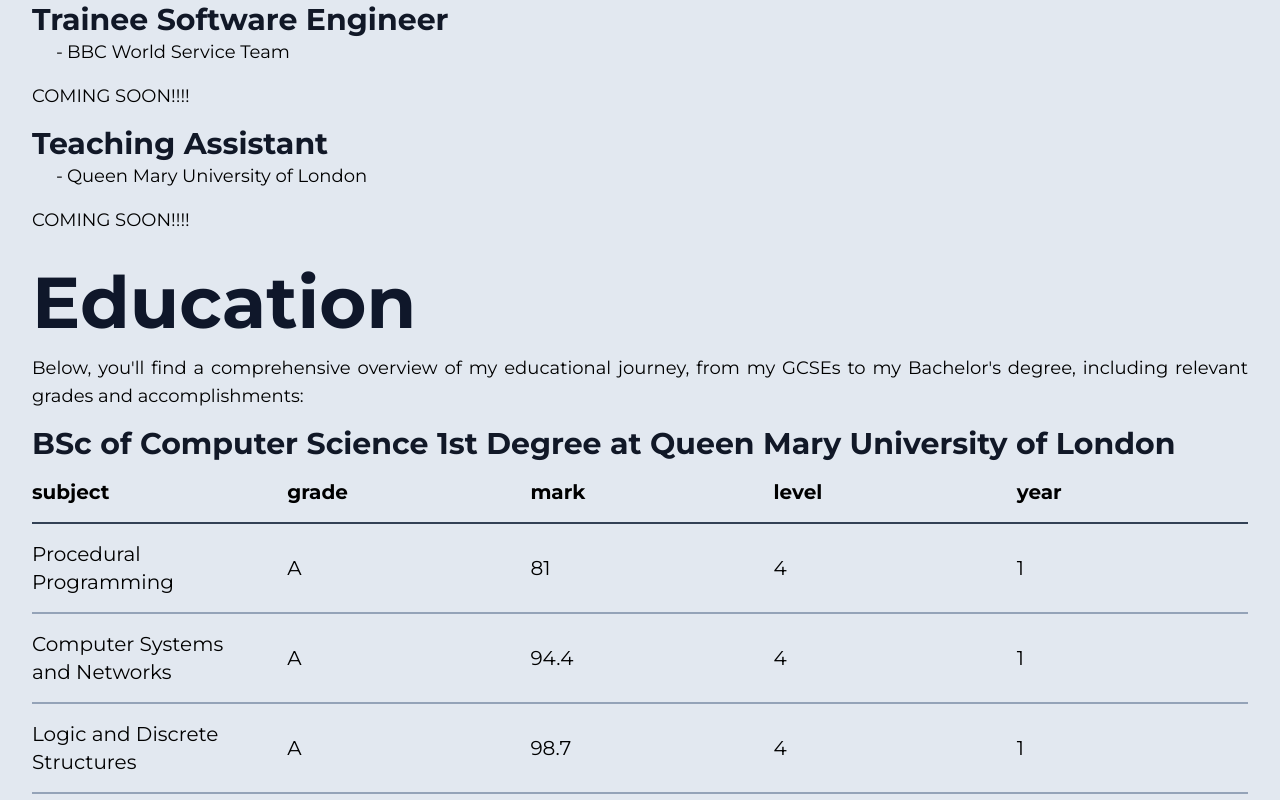
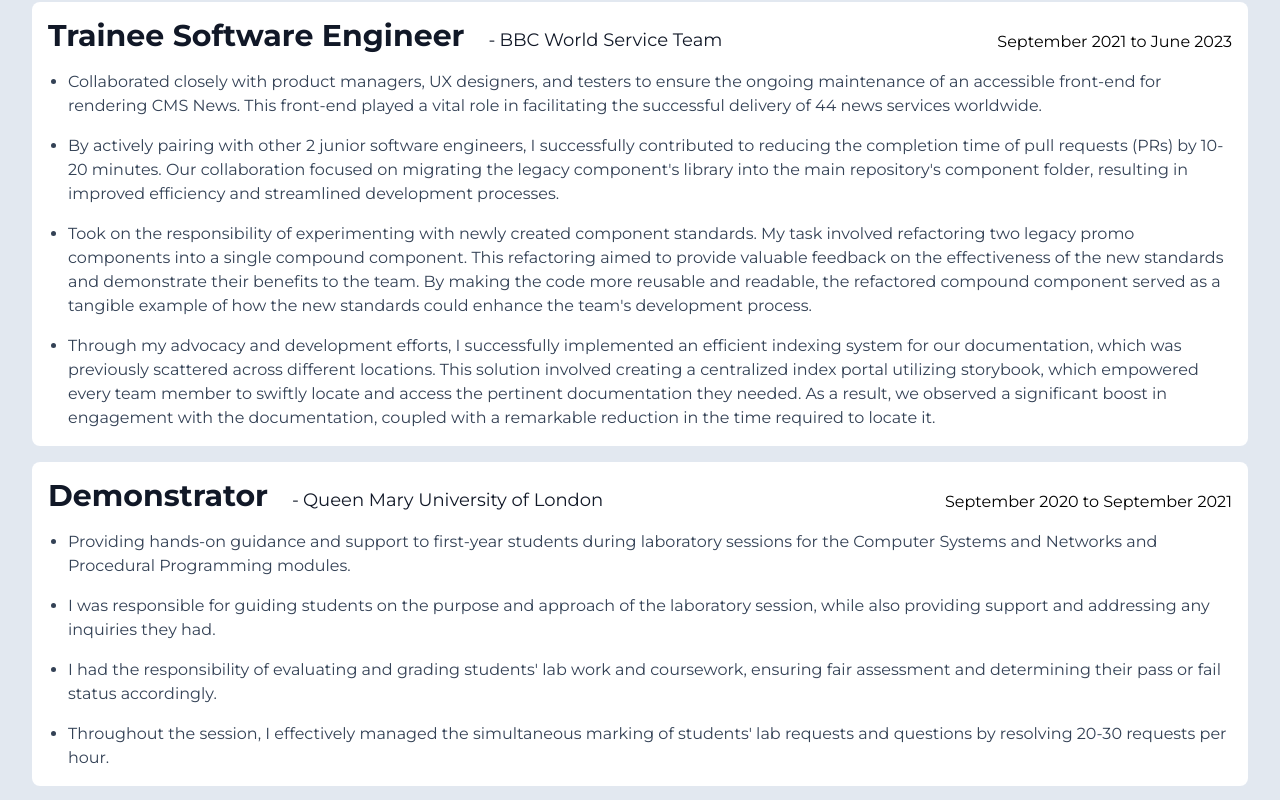
Before and after one commit to DarioR01/portfolio, a Next.js app: page /about in a window 1280 px wide. Shown: the part 1600-2400 px from the top of the page. Built offline with nearby package versions, Linux system fonts and the light colour scheme; no server answers.

Commit message:
about page part 2

```diff
--- a/app/about/page.tsx
+++ b/app/about/page.tsx
@@ -10,11 +10,11 @@ const About = () => {
       <main className="container mx-auto max-w-7xl px-2 sm:px-6 lg:px-8 py-2 sm:py-6 lg:py-8">
         <section className="mb-8">
           <div className="grid grid-cols-5 grid-rows-3 grid-flow-row gap-2 wrap">
-            <div className="row-span-2 col-span-2 h-full w-full">
+            <div className="row-span-2 col-span-2 bg-pink-500 h-full w-full">
               <Image
                 src="/about/dario-01.jpg"
-                width={512}
-                height={512}
+                width={32}
+                height={32}
                 alt="test image 1"
                 className="h-full w-full object-cover"
                 priority
@@ -43,8 +43,8 @@ const About = () => {
             <div className="row-span-1 col-span-1 bg-slate-500 h-full w-full">
               <Image
                 src="/about/dario-04.jpg"
-                width={32}
-                height={32}
+                width={512}
+                height={512}
                 alt="test image 4"
                 className="object-cover"
                 priority
@@ -93,7 +93,7 @@ const About = () => {
             career, but I&#39;ve had the incredible opportunity to work as a web
             developer at the BBC for a solid two years. This experience has
             truly fueled my enthusiasm for creating websites that users simply
-            can&#39;t resist
+            can&#39;t resist.
           </p>
           <p className="text-lg font-normal text-justify slate-700 mt-4">
             I am an incredibly driven individual who finds immense satisfaction
@@ -123,25 +123,99 @@ const About = () => {
           <h2 className="text-7xl font-extrabold text-slate-900 mt-8">
             Professional Experience
           </h2>
-          <h3 className="text-2xl font-bold leading-7 text-gray-900 sm:text-3xl mt-4">
-            Trainee Software Engineer
-          </h3>
-          <p className="text-lg font-normal text-justify slate-700 before:content-['-'] before:mr-1 pl-6">
-            BBC World Service Team
-          </p>
-          <p className="text-lg font-normal text-justify slate-700 mt-4">
-            COMING SOON!!!!
-          </p>
+          <div className="bg-white p-4 rounded-lg mt-4">
+            <div className="flex justify-between">
+              <h3 className="text-2xl font-bold leading-7 text-gray-900 sm:text-3xl">
+                <span>
+                  Trainee Software Engineer
+                  <span className="text-lg font-normal text-justify slate-700 before:content-['-'] before:mr-1 pl-6">
+                    BBC World Service Team
+                  </span>
+                </span>
+              </h3>
+              <span className="block mt-auto">
+                <time>September 2021</time> to <time>June 2023</time>
+              </span>
+            </div>
 
-          <h3 className="text-2xl font-bold leading-7 text-gray-900 sm:text-3xl mt-4">
-            Teaching Assistant
-          </h3>
-          <p className="text-lg font-normal text-justify slate-700 before:content-['-'] before:mr-1 pl-6">
-            Queen Mary University of London
-          </p>
-          <p className="text-lg font-normal text-justify slate-700 mt-4">
-            COMING SOON!!!!
-          </p>
+            <ul className="space-y-4 text-slate-700 list-disc mt-4">
+              <li className="ml-5">
+                Collaborated closely with product managers, UX designers, and
+                testers to ensure the ongoing maintenance of an accessible
+                front-end for rendering CMS News. This front-end played a vital
+                role in facilitating the successful delivery of 44 news services
+                worldwide.
+              </li>
+              <li className="ml-5">
+                By actively pairing with other 2 junior software engineers, I
+                successfully contributed to reducing the completion time of pull
+                requests (PRs) by 10-20 minutes. Our collaboration focused on
+                migrating the legacy component&#39;s library into the main
+                repository&#39;s component folder, resulting in improved
+                efficiency and streamlined development processes.
+              </li>
+              <li className="ml-5">
+                Took on the responsibility of experimenting with newly created
+                component standards. My task involved refactoring two legacy
+                promo components into a single compound component. This
+                refactoring aimed to provide valuable feedback on the
+                effectiveness of the new standards and demonstrate their
+                benefits to the team. By making the code more reusable and
+                readable, the refactored compound component served as a tangible
+                example of how the new standards could enhance the team&#39;s
+                development process.
+              </li>
+              <li className="ml-5">
+                Through my advocacy and development efforts, I successfully
+                implemented an efficient indexing system for our documentation,
+                which was previously scattered across different locations. This
+                solution involved creating a centralized index portal utilizing
+                storybook, which empowered every team member to swiftly locate
+                and access the pertinent documentation they needed. As a result,
+                we observed a significant boost in engagement with the
+                documentation, coupled with a remarkable reduction in the time
+                required to locate it.
+              </li>
+            </ul>
+          </div>
+
+          <div className="bg-white p-4 rounded-lg mt-4">
+            <div className="flex justify-between">
+              <h3 className="text-2xl font-bold leading-7 text-gray-900 sm:text-3xl">
+                <span>
+                  Demonstrator
+                  <span className="text-lg font-normal text-justify slate-700 before:content-['-'] before:mr-1 pl-6">
+                    Queen Mary University of London
+                  </span>
+                </span>
+              </h3>
+              <span className="block mt-auto">
+                <time>September 2020</time> to <time>September 2021</time>
+              </span>
+            </div>
+            <ul className="space-y-4 text-slate-700 list-disc mt-4">
+              <li className="ml-5">
+                Providing hands-on guidance and support to first-year students
+                during laboratory sessions for the Computer Systems and Networks
+                and Procedural Programming modules.
+              </li>
+              <li className="ml-5">
+                I was responsible for guiding students on the purpose and
+                approach of the laboratory session, while also providing support
+                and addressing any inquiries they had.
+              </li>
+              <li className="ml-5">
+                I had the responsibility of evaluating and grading students&#39;
+                lab work and coursework, ensuring fair assessment and
+                determining their pass or fail status accordingly.
+              </li>
+              <li className="ml-5">
+                Throughout the session, I effectively managed the simultaneous
+                marking of students&#39; lab requests and questions by resolving
+                20-30 requests per hour.
+              </li>
+            </ul>
+          </div>
         </section>
 
         <section className="mb-8">
```
Also changed, not shown: public/about/dario-04.jpg (renamed from public/about/dario-01.jpg).
